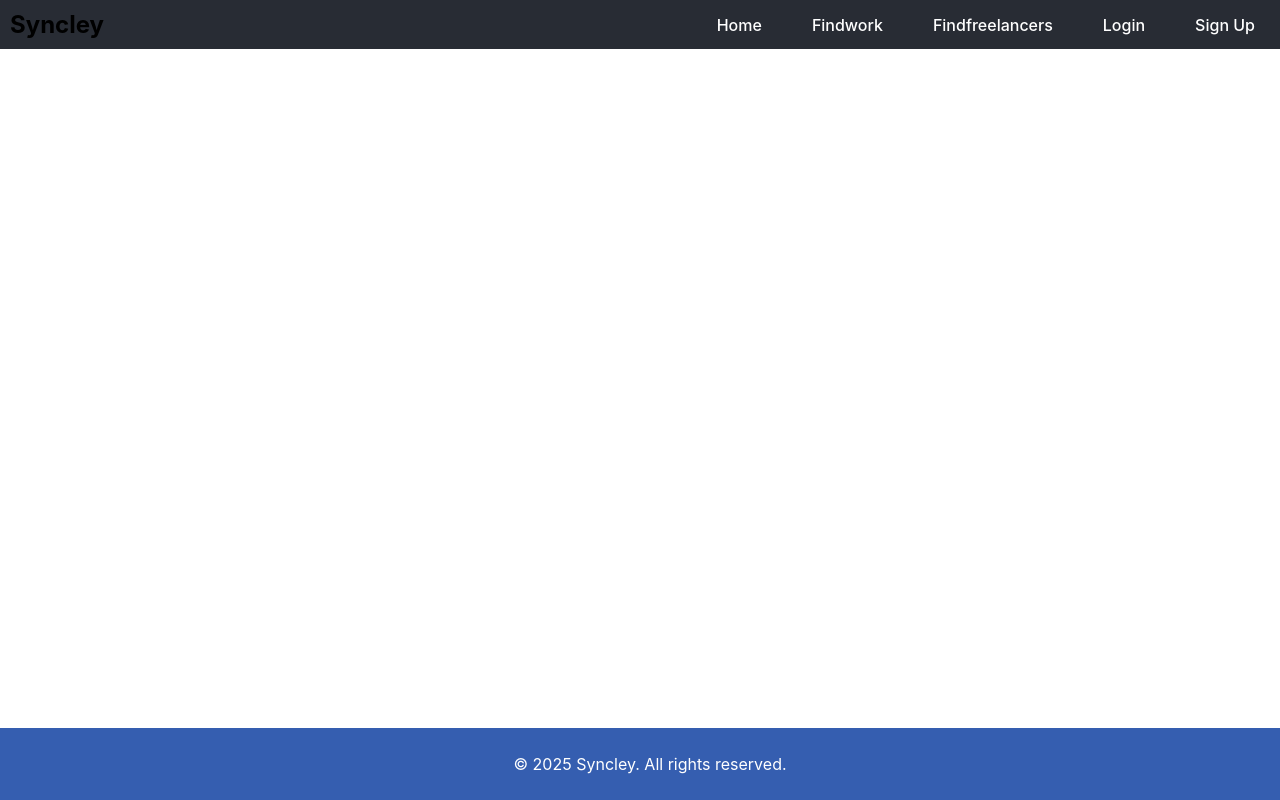
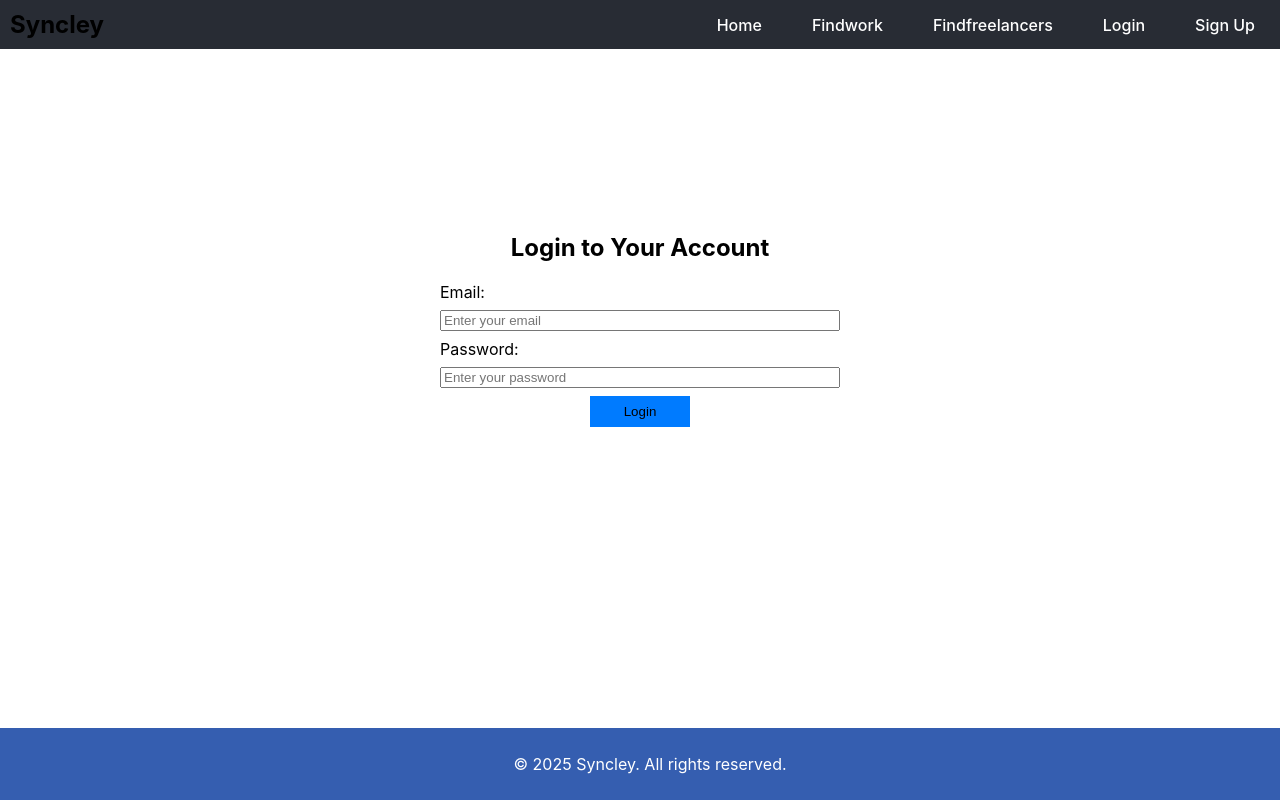
Before and after one commit to shirl3yyyy/my-syncley-frontend, a React (Create React App) app: page /login in a window 1280 px wide. Built offline with nearby package versions, Linux system fonts and the light colour scheme.

Commit message:
modified app.js

```diff
--- a/src/App.js
+++ b/src/App.js
@@ -3,6 +3,7 @@ import Navbar from './components/layout/Navbar';
 import Footer from './components/layout/Footer';
 import Home from './pages/Home';
 import './App.css';
+import Login from './pages/Login';
 
 function App() {
   return (
@@ -11,7 +12,7 @@ function App() {
 
       <Routes>
         <Route path="/" element={<Home />} />
-        <Route path="/about" element={<h1>About Page</h1>} />
+        <Route path="/login" element={<Login />} />
         <Route path="/contact" element={<h1>Contact Page</h1>} />
       </Routes>
       <Footer />
```
